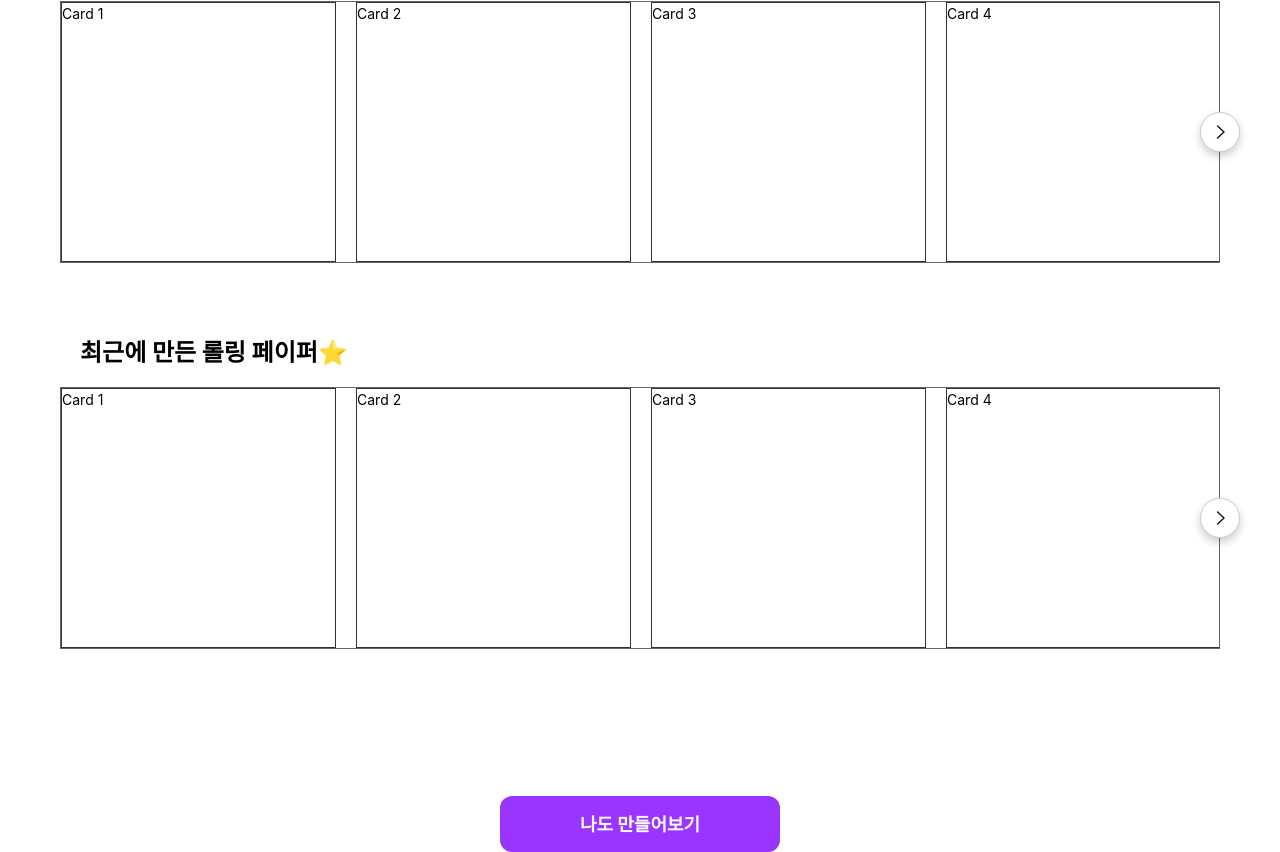
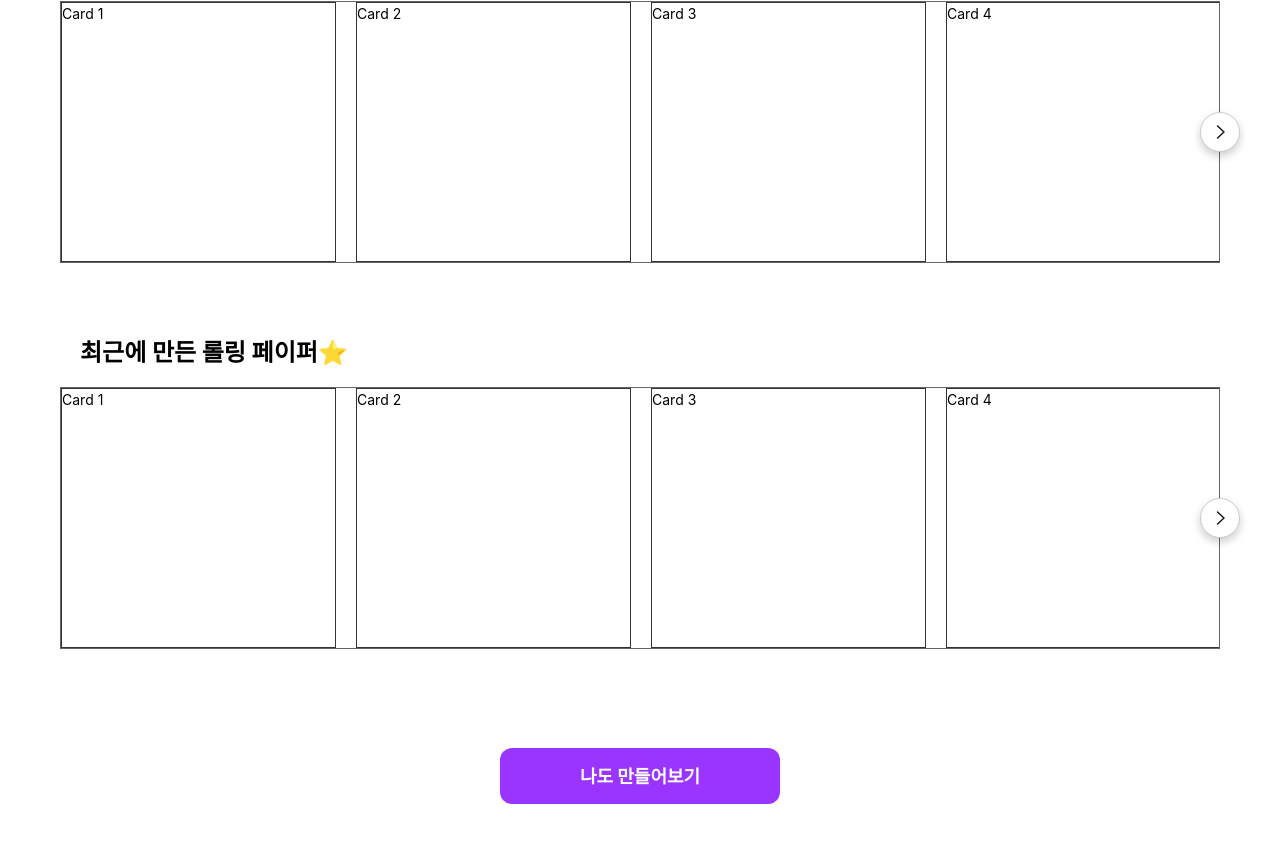
Before and after one commit to jinsunkimdev/Team-07-Project, a React (Vite) app: page /list in a window 1280 px wide. Shown: the part 172-1024 px from the top of the page. Built offline with nearby package versions, Linux system fonts and the light colour scheme; a web font is replaced by a local one.

Commit message:
style: ListPage 하단 cta 버튼 패딩 추가

```diff
--- a/src/pages/List/ListPage.jsx
+++ b/src/pages/List/ListPage.jsx
@@ -143,4 +143,8 @@ const ctaWrapper = css`
   display: flex;
   justify-content: center;
   align-items: center;
+
+  @media (min-width: ${BREAKPOINTS.lg}px) {
+    padding-bottom: 48px;
+  }
 `;
```
